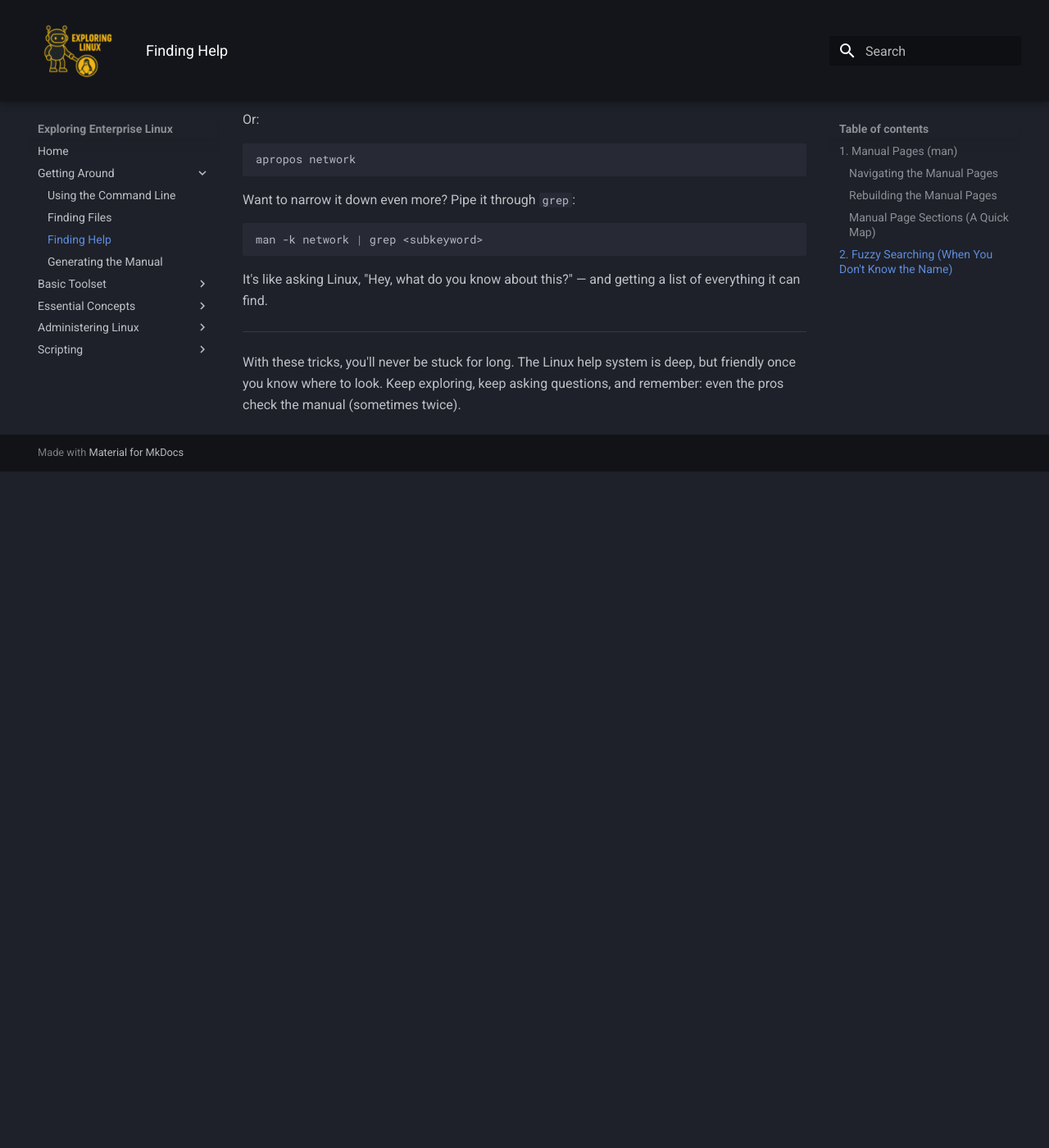
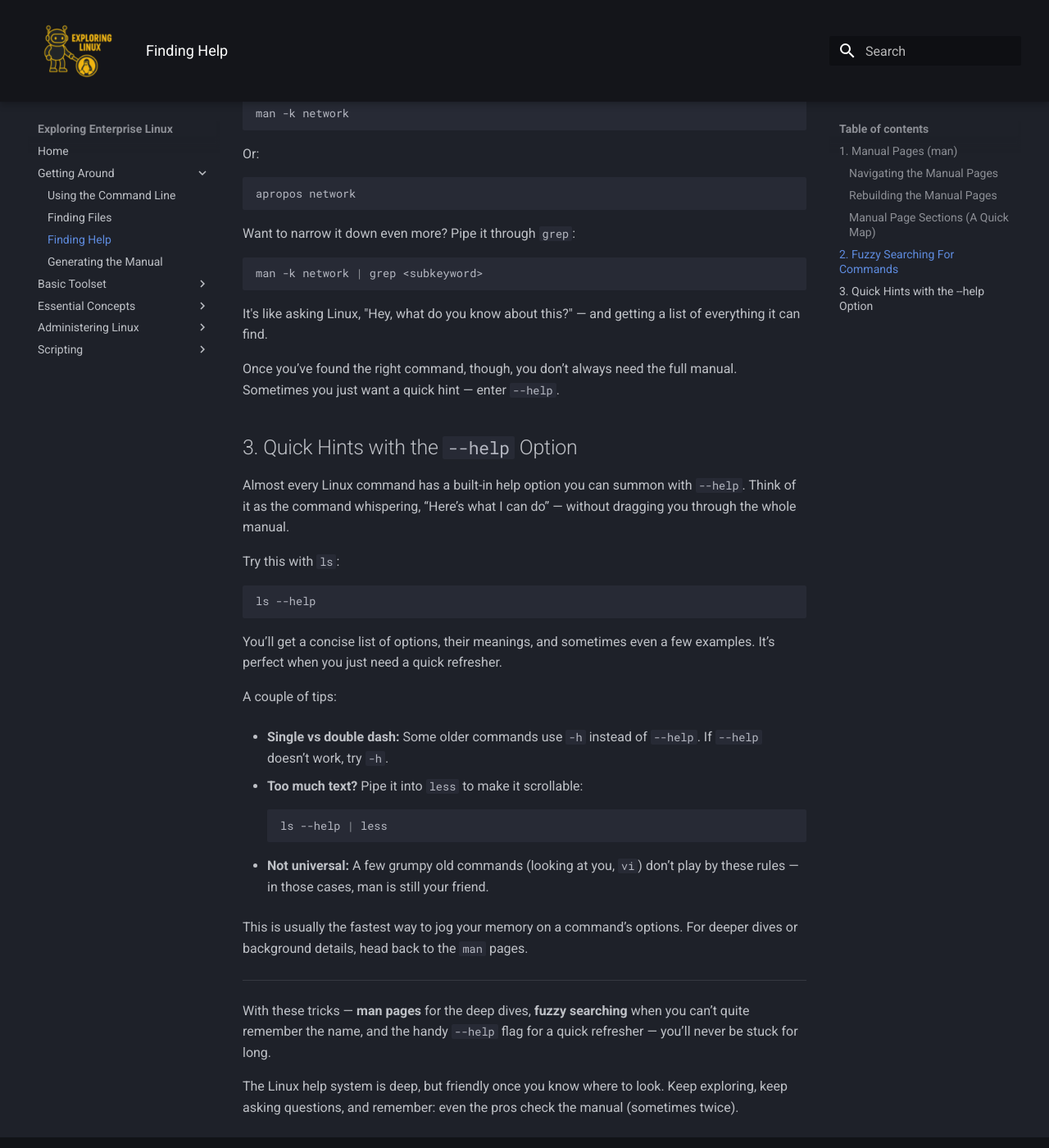
Before and after one commit to bradpenney/exploring_linux, an MkDocs documentation site: the page built from docs/getting_around/finding_help.md, in a window 1280 px wide and 1400 px high, scrolled down 2365 px. Shown: the whole window at 82% size. Built offline with MkDocs 1.6.1 and Material for MkDocs 9.7.7, drawn with Linux system fonts in a browser that asks for light colours; before the commit the page ends 2940 px from its top, so only the background shows below that; some of the changed text lies outside the part shown.

Commit message:
Added --help to finding help page.

````diff
--- a/docs/getting_around/finding_help.md
+++ b/docs/getting_around/finding_help.md
@@ -66,7 +66,10 @@ choose-your-own-adventure book:
 If you're just starting out, sections 1 and 8 are your best friends.
 Sections 5 and 7 are great for file formats and conventions.
 
-## 2. Fuzzy Searching (When You Don't Know the Name)
+But what if you don’t even know the command’s name yet? That’s where
+searching comes in.
+
+## 2. Fuzzy Searching For Commands
 
 Can't remember the exact command? No problem — Linux lets you search by
 keyword:
@@ -96,9 +99,48 @@ man -k network | grep <subkeyword>
 It's like asking Linux, "Hey, what do you know about this?" — and getting
 a list of everything it can find.
 
+Once you’ve found the right command, though, you don’t always need the
+full manual. Sometimes you just want a quick hint — enter `--help`.
+
+## 3. Quick Hints with the `--help` Option
+
+Almost every Linux command has a built-in help option you can summon with
+`--help`. Think of it as the command whispering, “Here’s what I can do” —
+without dragging you through the whole manual.
+
+Try this with `ls`:
+
+```bash
+ls --help
+```
+
+You’ll get a concise list of options, their meanings, and sometimes even a
+few examples. It’s perfect when you just need a quick refresher.
+
+A couple of tips:
+
+- **Single vs double dash:** Some older commands use `-h` instead of
+`--help`. If `--help` doesn’t work, try `-h`.
+
+- **Too much text?** Pipe it into `less` to make it scrollable:
+
+    ```bash
+    ls --help | less
+    ```
+
+- **Not universal:** A few grumpy old commands (looking at you, `vi`)
+  don’t play by these rules — in those cases, man is still your friend.
+
+This is usually the fastest way to jog your memory on a command’s
+options. For deeper dives or background details, head back to the `man`
+pages.
+
 ---
 
-With these tricks, you'll never be stuck for long. The Linux help system
-is deep, but friendly once you know where to look. Keep exploring, keep
-asking questions, and remember: even the pros check the manual (sometimes
-twice).
+With these tricks — **man pages** for the deep dives, **fuzzy searching**
+when you can’t quite remember the name, and the handy `--help` flag for a
+quick refresher — you’ll never be stuck for long.
+
+The Linux help system is deep, but friendly once you know where to look.
+Keep exploring, keep asking questions, and remember: even the pros check
+the manual (sometimes twice).
````
